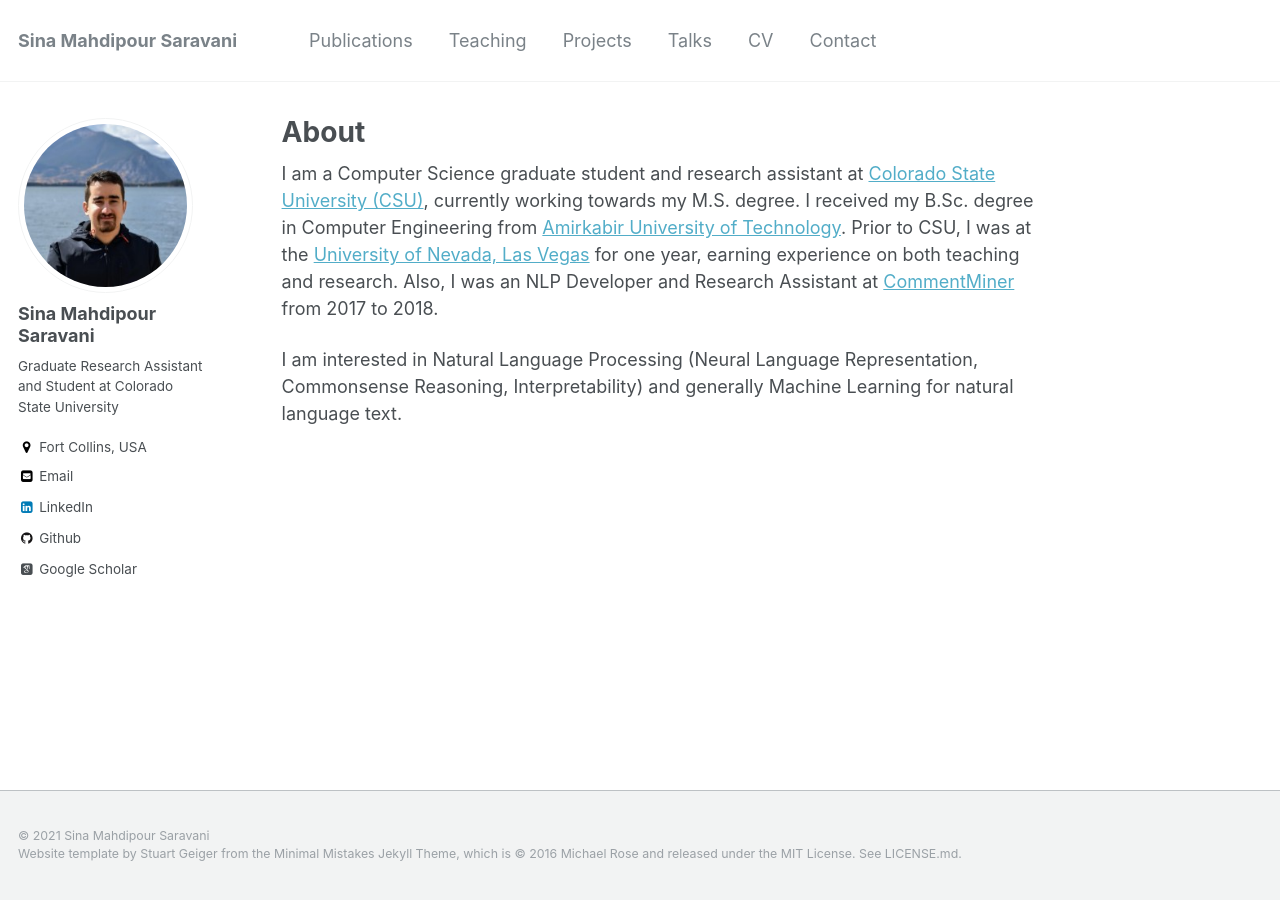
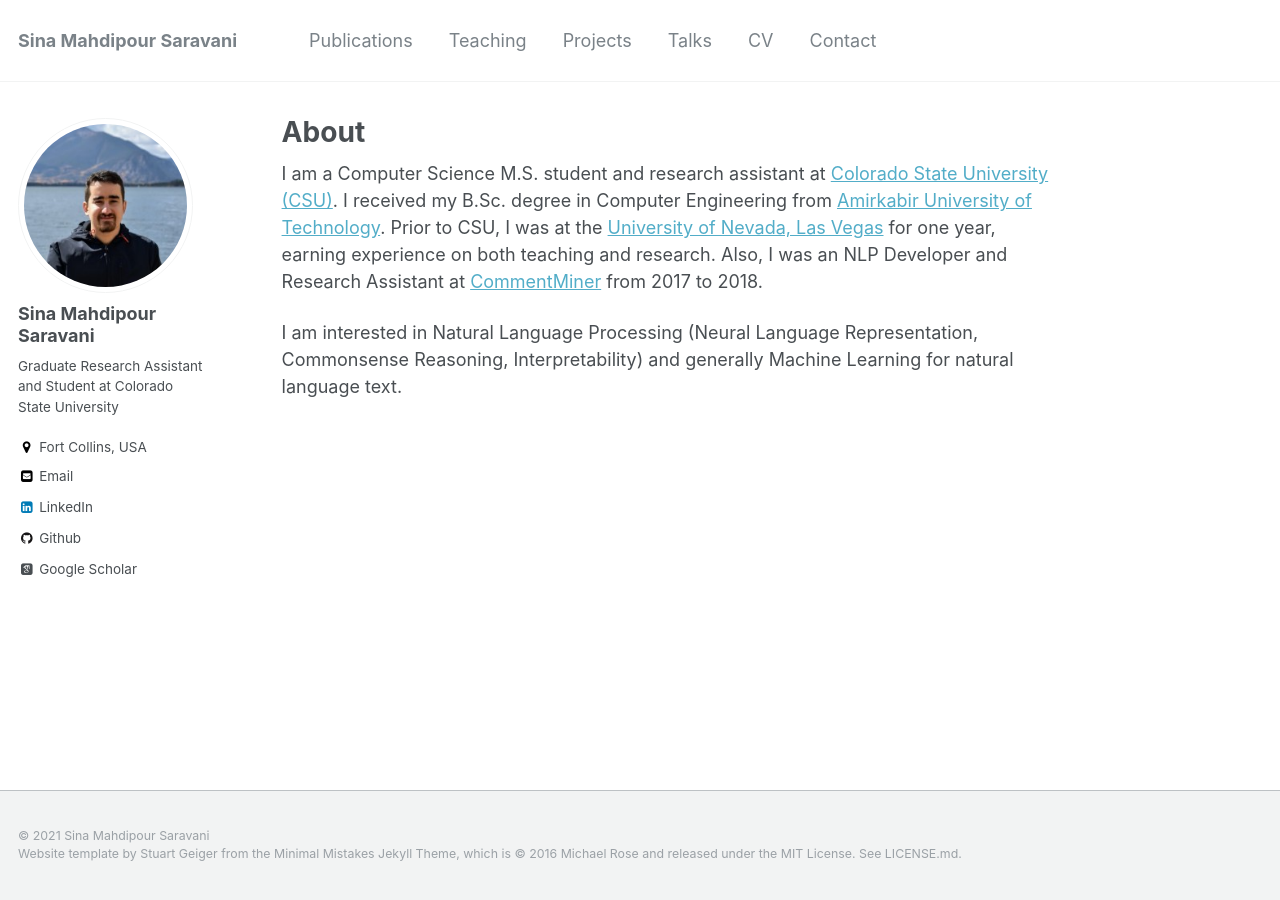
Before and after one commit to sinamps/sinamps.github.io, a Jekyll site: the page built from _pages/about.md, in a window 1280 px wide. Built offline with Jekyll 4.4.1, drawn with Linux system fonts in a browser that asks for light colours; some web fonts are replaced.

Commit message:
Update about.md

```diff
--- a/_pages/about.md
+++ b/_pages/about.md
@@ -8,6 +8,6 @@
   - /about.html
 ---
 
-I am a Computer Science graduate student and research assistant at [Colorado State University (CSU)](https://www.colostate.edu), currently working towards my M.S. degree. I received my B.Sc. degree in Computer Engineering from [Amirkabir University of Technology](http://aut.ac.ir/aut/). Prior to CSU, I was at the [University of Nevada, Las Vegas](https://unlv.edu) for one year, earning experience on both teaching and research. Also, I was an NLP Developer and Research Assistant at [CommentMiner](http://www.commentminer.ir/) from 2017 to 2018.
+I am a Computer Science M.S. student and research assistant at [Colorado State University (CSU)](https://www.colostate.edu). I received my B.Sc. degree in Computer Engineering from [Amirkabir University of Technology](http://aut.ac.ir/aut/). Prior to CSU, I was at the [University of Nevada, Las Vegas](https://unlv.edu) for one year, earning experience on both teaching and research. Also, I was an NLP Developer and Research Assistant at [CommentMiner](http://www.commentminer.ir/) from 2017 to 2018.
 
 I am interested in Natural Language Processing (Neural Language Representation, Commonsense Reasoning, Interpretability) and generally Machine Learning for natural language text.
```
